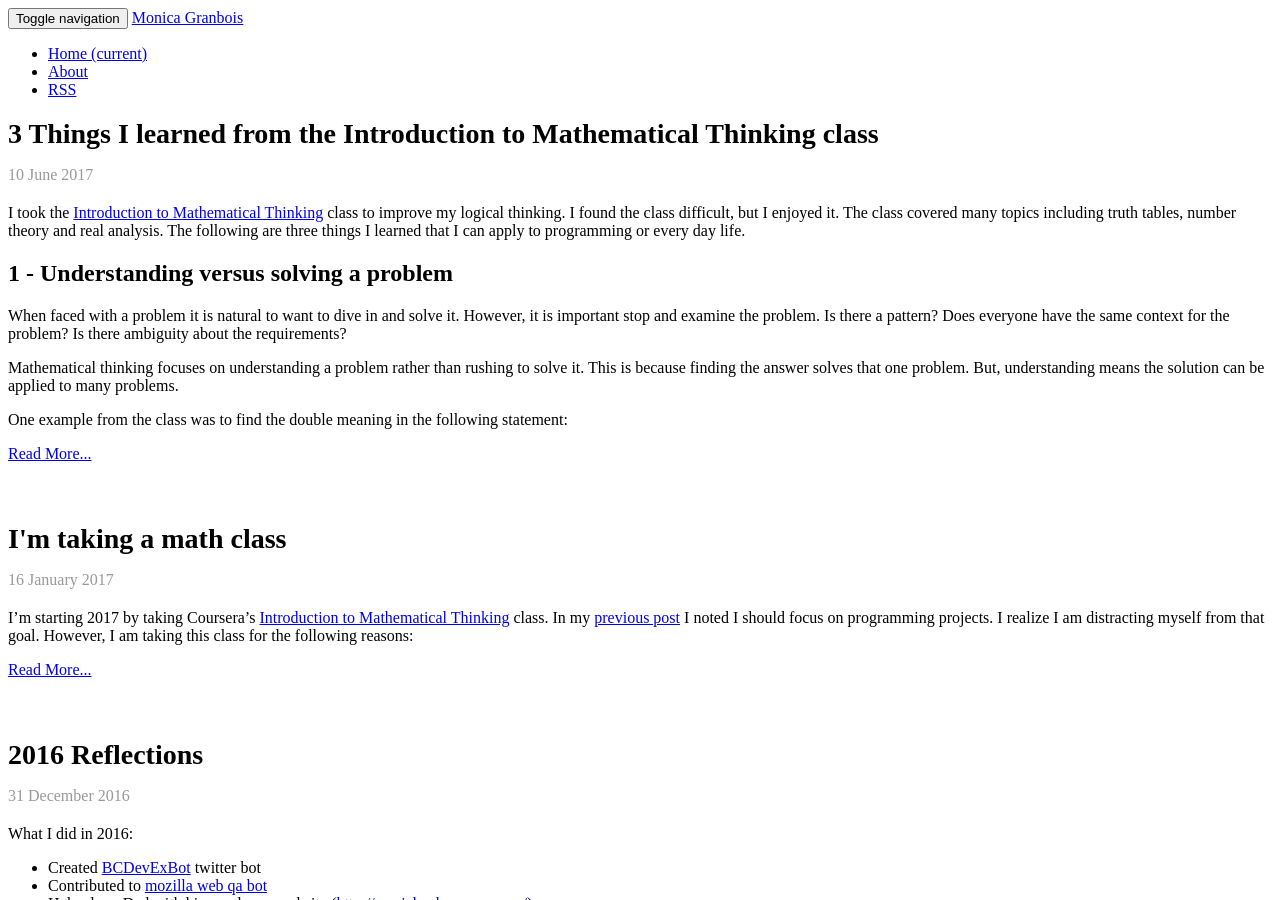
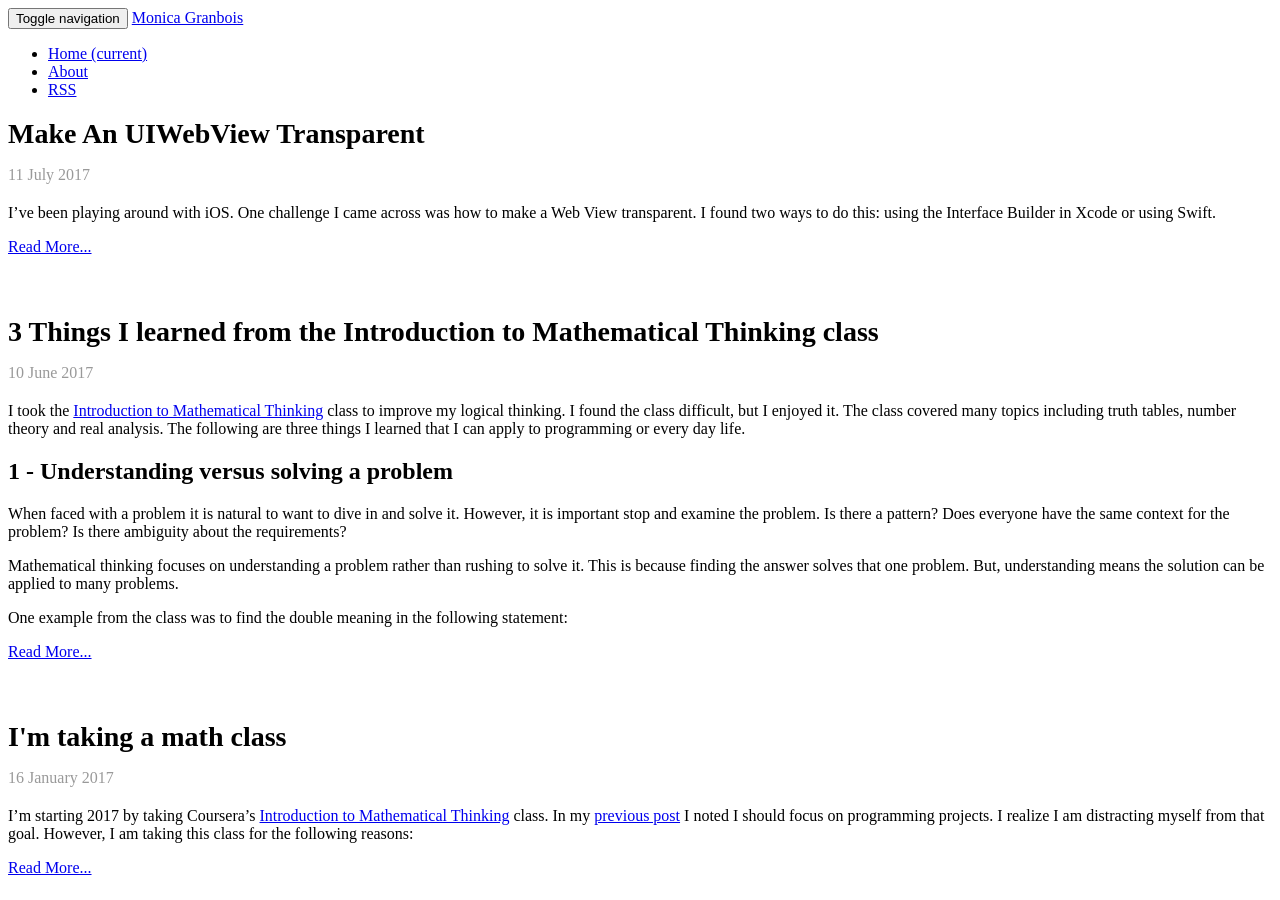
Before and after one commit to MonicaG/MonicaG.github.io, a Jekyll site: the page built from index.html, in a window 1280 px wide and 900 px high. Built offline with Jekyll 4.4.1, drawn with Linux system fonts in a browser that asks for light colours; nearby versions of some CDN libraries; the list of posts is cut into pages by our own code; a style sheet for code colours, icons or effects is not loaded; some of the changed text lies outside the part shown.

Commit message:
new blog post and fixed formatting on old post

````diff
--- /dev/null
+++ b/_posts/2017-07-11-make-an-uiwebview-transparent.markdown
@@ -0,0 +1,27 @@
+---
+title: Make An UIWebView Transparent
+layout: post
+category: swift
+desc: Two ways to make a UIWebView Transparent
+---
+I've been playing around with iOS. One challenge I came across was how to make a Web View transparent. I found two ways to do this: using the Interface Builder in Xcode or using Swift.
+
+# XCode
+In XCode, go to the Attributes Inspector menu for the Web View and:
+* select "Clear Color" in the "Background" option
+* uncheck the "Opaque" option in the "Drawing" section
+
+
+<img src="/images/transparent-webview.png" class="img-responsive" alt="Attributes Inspector Menu Options">
+
+# Swift
+
+```swift
+webView.isOpaque = false
+webView.backgroundColor = UIColor.clear
+```
+
+Either way, the Web View will be transparent.
+
+
+Note: I am using Xcode 8.3.3 and iOS 10.3
````
Also changed, not shown: _posts/2015-05-23-swift-programming-language-questions.md (+2 -2 lines), Gemfile.lock, images/transparent-webview.png (added).
